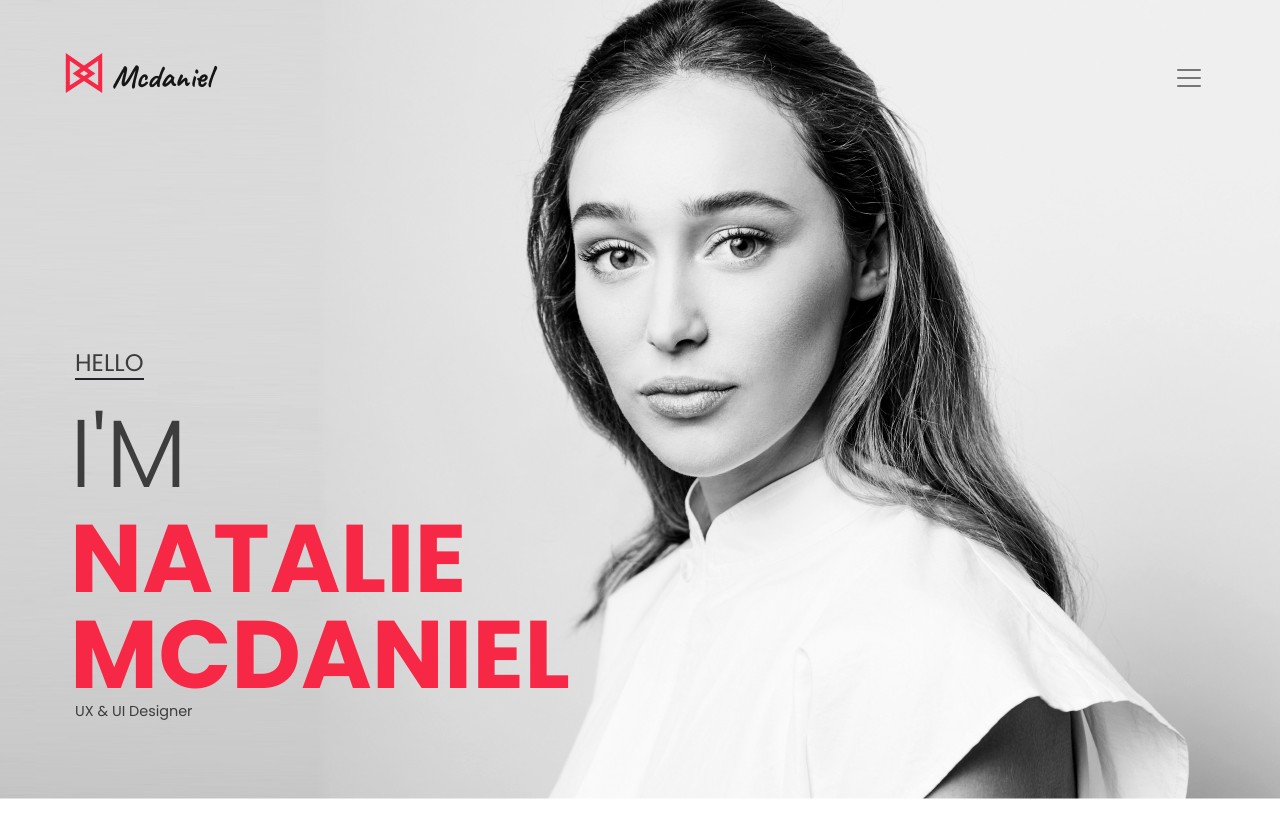
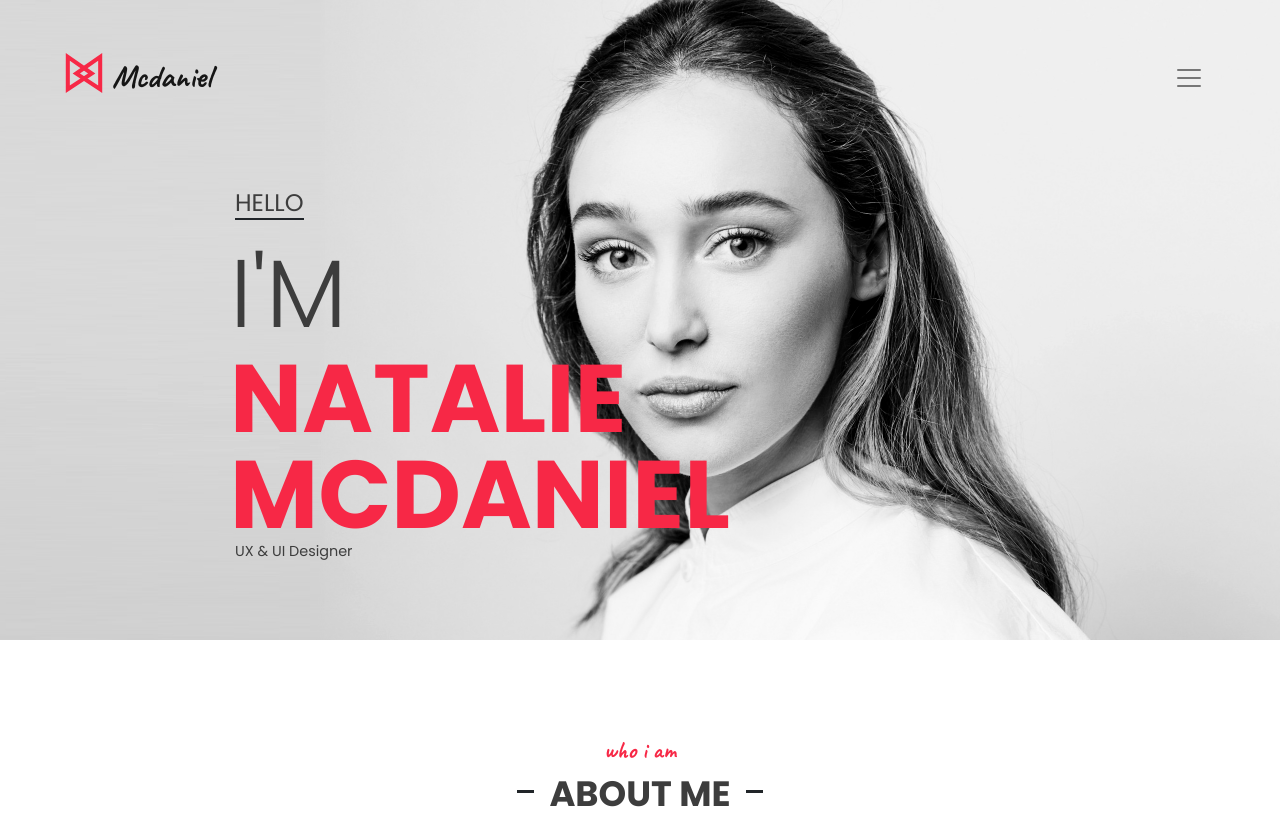
Before and after one commit to ilyadanilov/McDaniel, a plain HTML site: page index.html in a window 1280 px wide. Shown: the top 818 px of the page. Drawn offline with nearby package versions, Linux system fonts and the light colour scheme; a web font is replaced by a local one.

Commit message:
Fixed margins, fixed heading font-sizes and height

```diff
--- a/css/style.css
+++ b/css/style.css
@@ -27,9 +27,10 @@ a:hover {
 .heading-main {
   display: flex;
   flex-direction: column;
-  font-size: 2rem;
-  margin-top: 15rem;
-  font-family: Poppins; }
+  font-family: Poppins;
+  font-size: 1.6rem;
+  margin-left: 3rem;
+  margin-top: 6rem; }
   .heading-main__hello {
     border-bottom: 2px solid #212529;
     width: fit-content;
@@ -50,15 +51,19 @@ a:hover {
   @media (min-width: 576px) {
     .heading-main {
       font-size: 2.5rem;
-      margin-top: 1 } }
+      margin-top: 3rem; } }
   @media (min-width: 992px) {
     .heading-main {
       font-size: 3rem;
-      margin-left: 5rem; } }
+      margin-left: 4rem; } }
   @media (min-width: 1200px) {
     .heading-main {
       font-size: 3rem;
-      margin-left: 0; } }
+      margin-left: 10rem;
+      margin-top: 5rem; } }
+  @media (min-width: 1800px) {
+    .heading-main {
+      font-size: 4rem; } }
 
 h3,
 .h3 {
@@ -175,8 +180,7 @@ h6 {
   font-style: italic; }
 
 .carousel {
-  margin-top: 6em;
-  height: 20em; }
+  margin-top: 2em; }
 
 .carousel-item img {
   width: 150px;
@@ -193,9 +197,6 @@ h6 {
 
 .carousel a {
   height: 300px; }
-
-.carousel-p {
-  height: 4em; }
 
 .logo-box {
   justify-content: space-around;
@@ -283,15 +284,24 @@ h6 {
   margin: 10rem 0 10rem 0; }
 
 section, .footer {
-  margin-top: 6em; }
+  margin-top: 6rem; }
 
 .header {
-  min-height: 800px;
-  height: 100%;
-  background: url(../img/header1.jpg) top center/60% no-repeat; }
-  @media (min-width: 768px) {
+  height: 25rem;
+  background: url(../img/header1.jpg) top center/cover no-repeat; }
+  @media (min-width: 576px) {
     .header {
-     background-size: cover; } } }
+      height: 30rem; } }
+  @media (min-width: 992px) {
+    .header {
+      height: 35rem; } }
+  @media (min-width: 1200px) {
+    .header {
+      height: 40rem; } }
+  @media (min-width: 1800px) {
+    .header {
+      height: 45rem; } }
+
 .skills {
   margin-top: 8em; }
 
```
